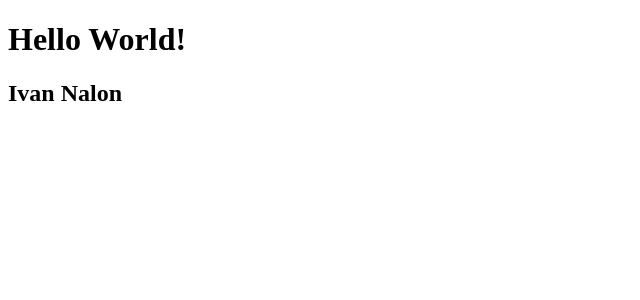
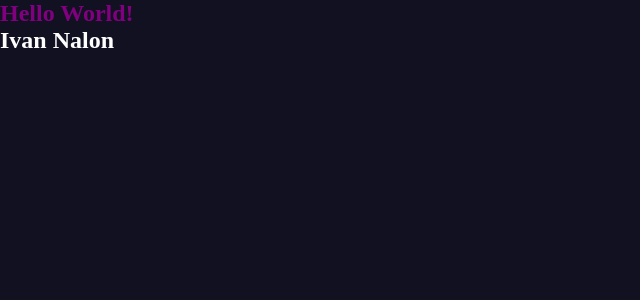
Before and after one commit to ivannalon/curso-angular, an Angular app: page / in a window 1280 px wide. Shown: the top 300 px of the page, without its empty margins (0-640 px from the left). Built offline with nearby package versions, Linux system fonts and the light colour scheme.

Commit message:
add styles global and scoped

```diff
--- a/src/app/app.component.css
+++ b/src/app/app.component.css
@@ -0,0 +1,3 @@
+h2 {
+  color: purple;
+}
--- a/src/app/app.component.html
+++ b/src/app/app.component.html
@@ -1,2 +1,2 @@
-<h1>Hello World!</h1>
+<h2>Hello World!</h2>
 <app-first-component></app-first-component>
--- a/src/app/components/first-component/first-component.component.css
+++ b/src/app/components/first-component/first-component.component.css
@@ -0,0 +1,3 @@
+h2 {
+  color: white;
+}
--- a/src/styles.css
+++ b/src/styles.css
@@ -1 +1,10 @@
 /* You can add global styles to this file, and also import other style files */
+* {
+  margin: 0;
+  padding: 0;
+  box-sizing: border-box;
+}
+
+body {
+  background: #111122;
+}
```
